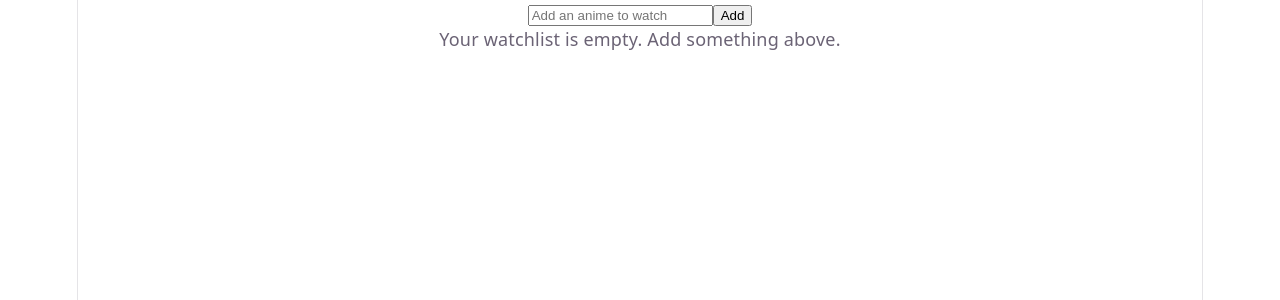
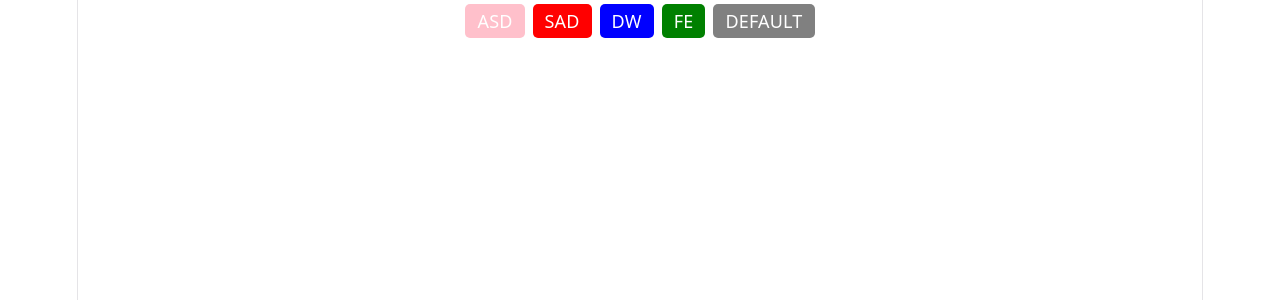
Before and after one commit to franzdarren/practice2, a React app in the folder frontend/: page / in a window 1280 px wide. Shown: the top 300 px of the page. Built offline with nearby package versions, Linux system fonts and the light colour scheme; the HTML template or start-up script is replaced by a standard one.

Commit message:
practice 4-5

```diff
--- /dev/null
+++ b/frontend/src/PRACTICE_FOLDER/Practice4.jsx
@@ -0,0 +1,24 @@
+import React from 'react'
+
+export default function Practice4() {
+    const users = [
+        {id: 1, name: "franz", age: 67},
+        {id: 2, name: "asd", age: 69},
+        {id: 3, name: "dwdwd", age: 68}
+    ];
+  return (
+    <div>
+        {users.map((user) =>
+            <Greeting key={user.id} info={user}/>
+        )}
+    </div>
+  )
+}
+
+function Greeting({info}){
+    return(
+    <h3>
+        Hello {info.name}, {info.age} years old!
+    </h3>)
+
+}
--- /dev/null
+++ b/frontend/src/PRACTICE_FOLDER/Practice5.jsx
@@ -0,0 +1,27 @@
+import React from 'react'
+
+export default function Practice5() {
+    return (
+        <div>
+            <Pill color="pink" text="ASD" />
+            <Pill color="red" text="SAD" />
+            <Pill color="blue" text="DW" />
+            <Pill color="green" text="FE" />
+            <Pill/>
+        </div>
+    )
+}
+
+function Pill({color = "grey", text = "DEFAULT"}) {
+    return(
+        <div style={{
+            backgroundColor: color,
+            borderRadius: "5px",
+            padding: "4px 12px",
+            display: "inline-block",
+            margin: "4px",
+            color: "white"
+        }}>{text}</div>
+    )
+
+}
--- a/frontend/src/main.jsx
+++ b/frontend/src/main.jsx
@@ -3,8 +3,13 @@ import { createRoot } from 'react-dom/client'
 import {BrowserRouter} from 'react-router-dom'
 import './index.css'
 import App from './App.jsx'
-import { Practice } from './Practice.jsx'
-import Practice2 from './Practice2.jsx'
+
+//ALL PRACTICE MODULE EXERCISES ARE FROM : https://claude.ai/artifact/EaUQ9yLxys63iE1LUauL4g
+// import Practice from './PRACTICE_FOLDER/Practice.jsx'
+// import Practice2 from './PRACTICE_FOLDER/Practice2.jsx'
+// import Practice3 from './PRACTICE_FOLDER/Practice3.jsx'
+// import Practice4 from './PRACTICE_FOLDER/Practice4.jsx'
+import Practice5 from './PRACTICE_FOLDER/Practice5.jsx'
 
 createRoot(document.getElementById('root')).render(
   <StrictMode>
@@ -12,6 +17,9 @@ createRoot(document.getElementById('root')).render(
       <App />
     </BrowserRouter> */}
     {/* <Practice /> */}
-    <Practice2/>
+    {/* <Practice2/> */}
+    {/* <Practice4/> */}
+    <Practice5/>
+
   </StrictMode>,
 )
```
Also changed, not shown: frontend/src/PRACTICE_FOLDER/Practice.jsx (renamed from frontend/src/Practice.jsx), frontend/src/PRACTICE_FOLDER/Practice2.jsx (renamed from frontend/src/Practice2.jsx), frontend/src/PRACTICE_FOLDER/Practice3.jsx (renamed from frontend/src/Practice3.jsx).
